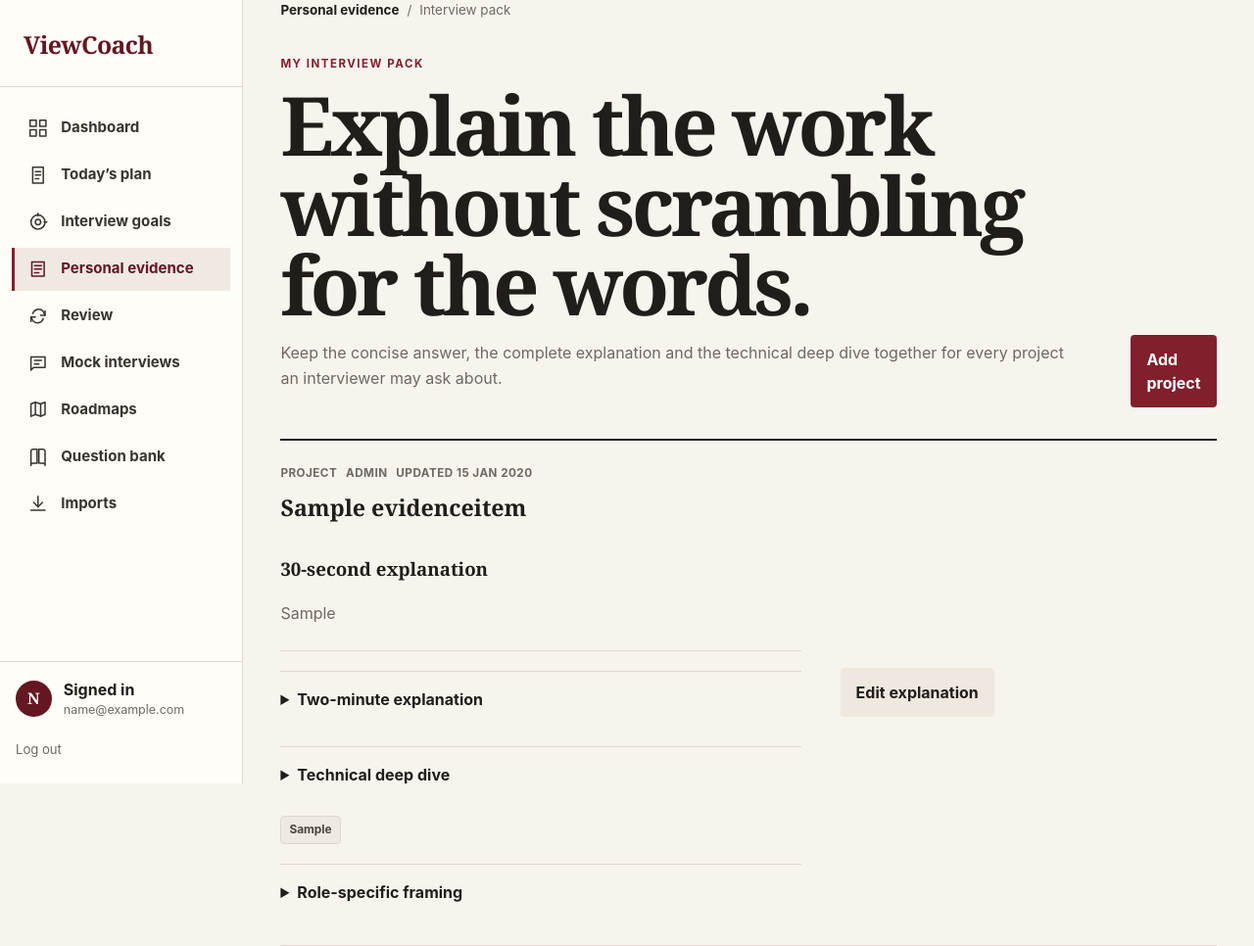
After one commit to nonluthando/ViewCoach, a Django app: page /evidence/interview-pack/ in a window 1280 px wide. The commit adds this page. Shown: the whole page at 98% size. Run offline with Django 5.2, Linux system fonts and the light colour scheme; a user stored in the database is signed in; tables that the repository leaves empty hold one stand-in row (values such as "Sample post"); some libraries are stand-ins or nearby versions.

Commit message:
feat: add personal interview project explanations

```diff
--- a/apps/evidence/models.py
+++ b/apps/evidence/models.py
@@ -60,6 +60,60 @@ class EvidenceItem(models.Model):
 
     def __str__(self):
         return self.title
+
+
+class ProjectExplanation(models.Model):
+    evidence = models.OneToOneField(
+        EvidenceItem,
+        on_delete=models.CASCADE,
+        related_name="project_explanation",
+    )
+    quick_pitch = models.TextField(
+        blank=True,
+        help_text="A concise explanation suitable for a 30-second answer.",
+    )
+    two_minute_answer = models.TextField(
+        blank=True,
+        help_text="The complete interview-ready project explanation.",
+    )
+    architecture = models.TextField(blank=True)
+    key_decisions = models.TextField(blank=True)
+    difficult_bug = models.TextField(blank=True)
+    testing_and_verification = models.TextField(blank=True)
+    ai_use = models.TextField(blank=True)
+    tradeoffs = models.TextField(blank=True)
+    improvements = models.TextField(blank=True)
+    scaling = models.TextField(blank=True)
+    likely_follow_ups = models.TextField(blank=True)
+    created_at = models.DateTimeField(auto_now_add=True)
+    updated_at = models.DateTimeField(auto_now=True)
+
+    def clean(self):
+        super().clean()
+        if self.evidence_id and self.evidence.source_type != EvidenceItem.SourceType.PROJECT:
+            raise ValidationError(
+                {"evidence": "Project explanations can only be attached to project evidence."}
+            )
+
+    @property
+    def has_deep_dive(self):
+        return any(
+            value.strip()
+            for value in (
+                self.architecture,
+                self.key_decisions,
+                self.difficult_bug,
+                self.testing_and_verification,
+                self.ai_use,
+                self.tradeoffs,
+                self.improvements,
+                self.scaling,
+                self.likely_follow_ups,
+            )
+        )
+
+    def __str__(self):
+        return f"Interview explanation: {self.evidence}"
 
 
 class DecisionRecord(models.Model):
--- a/apps/evidence/urls.py
+++ b/apps/evidence/urls.py
@@ -7,6 +7,16 @@ app_name = "evidence"
 urlpatterns = [
     path("", views.evidence_list, name="list"),
     path("new/", views.evidence_create, name="create"),
+    path(
+        "interview-pack/",
+        views.interview_pack,
+        name="interview_pack",
+    ),
+    path(
+        "projects/<int:evidence_id>/explanation/",
+        views.project_explanation_edit,
+        name="project_explanation_edit",
+    ),
     path("<int:evidence_id>/", views.evidence_detail, name="detail"),
     path("<int:evidence_id>/edit/", views.evidence_edit, name="edit"),
     path("<int:evidence_id>/delete/", views.evidence_delete, name="delete"),
--- a/apps/evidence/views.py
+++ b/apps/evidence/views.py
@@ -15,6 +15,7 @@ from .forms import (
     DecisionRecordForm,
     EvidenceItemForm,
     GoalEvidenceLinkForm,
+    ProjectExplanationForm,
     QuestionEvidenceLinkForm,
     TopicEvidenceLinkForm,
     TopicEvidenceProfileForm,
@@ -24,6 +25,7 @@ from .models import (
     DecisionRecord,
     EvidenceItem,
     GoalEvidenceLink,
+    ProjectExplanation,
     QuestionEvidenceLink,
     TopicEvidenceLink,
     TopicEvidenceProfile,
@@ -136,6 +138,63 @@ def evidence_detail(request, evidence_id):
             "goal_links": item.goal_links.select_related("goal"),
             "decision_form": DecisionRecordForm(),
             "story_form": BehaviouralStoryForm(),
+        },
+    )
+
+
+@login_required
+def interview_pack(request):
+    projects = (
+        _owned_evidence(request.user)
+        .filter(source_type=EvidenceItem.SourceType.PROJECT)
+        .prefetch_related("goal_links__goal")
+        .order_by("-updated_at", "title")
+    )
+    project_cards = []
+    for project in projects:
+        explanation = ProjectExplanation.objects.filter(evidence=project).first()
+        project_cards.append(
+            {
+                "project": project,
+                "explanation": explanation,
+                "goal_links": project.goal_links.all(),
+            }
+        )
+
+    return render(
+        request,
+        "evidence/interview_pack.html",
+        {"project_cards": project_cards},
+    )
+
+
+@login_required
+def project_explanation_edit(request, evidence_id):
+    item = get_object_or_404(
+        _owned_evidence(request.user),
+        pk=evidence_id,
+        source_type=EvidenceItem.SourceType.PROJECT,
+    )
+    explanation = ProjectExplanation.objects.filter(evidence=item).first()
+
+    if request.method == "POST":
+        form = ProjectExplanationForm(request.POST, instance=explanation)
+        if form.is_valid():
+            explanation = form.save(commit=False)
+            explanation.evidence = item
+            explanation.save()
+            messages.success(request, "Project interview explanation saved.")
+            return redirect("evidence:interview_pack")
+    else:
+        form = ProjectExplanationForm(instance=explanation)
+
+    return render(
+        request,
+        "evidence/project_explanation_form.html",
+        {
+            "form": form,
+            "item": item,
+            "is_editing": explanation is not None,
         },
     )
 
--- a/templates/evidence/evidence_list.html
+++ b/templates/evidence/evidence_list.html
@@ -13,7 +13,10 @@
             then reuse them across roadmap topics, questions and interview goals.
         </p>
     </div>
-    <a class="button" href="{% url 'evidence:create' %}">Add evidence</a>
+    <div class="evidence-header-actions">
+        <a class="button button-secondary" href="{% url 'evidence:interview_pack' %}">Interview pack</a>
+        <a class="button" href="{% url 'evidence:create' %}">Add evidence</a>
+    </div>
 </section>
 
 <form class="evidence-filter-panel" method="get">
--- /dev/null
+++ b/templates/evidence/interview_pack.html
@@ -0,0 +1,111 @@
+{% extends "base.html" %}
+
+{% block title %}My interview pack | ViewCoach{% endblock %}
+{% block body_class %}interview-pack-page{% endblock %}
+
+{% block content %}
+<nav class="evidence-breadcrumbs" aria-label="Breadcrumb">
+    <a href="{% url 'evidence:list' %}">Personal evidence</a>
+    <span aria-hidden="true">/</span>
+    <span>Interview pack</span>
+</nav>
+
+<section class="evidence-page-header">
+    <div>
+        <p class="eyebrow">My interview pack</p>
+        <h1>Explain the work without scrambling for the words.</h1>
+        <p>
+            Keep the concise answer, the complete explanation and the technical deep dive
+            together for every project an interviewer may ask about.
+        </p>
+    </div>
+    <a class="button" href="{% url 'evidence:create' %}">Add project</a>
+</section>
+
+{% if project_cards %}
+<section class="evidence-catalogue" aria-label="Project interview explanations">
+    {% for card in project_cards %}
+    <article class="evidence-card">
+        <div class="evidence-card-main">
+            <div class="evidence-card-meta">
+                <span>Project</span>
+                {% if card.project.role_or_context %}<span>{{ card.project.role_or_context }}</span>{% endif %}
+                <span>Updated {{ card.project.updated_at|date:"j M Y" }}</span>
+            </div>
+            <h2><a href="{% url 'evidence:detail' card.project.pk %}">{{ card.project.title }}</a></h2>
+
+            {% if card.explanation %}
+                {% if card.explanation.quick_pitch %}
+                <div class="evidence-record">
+                    <h3>30-second explanation</h3>
+                    {{ card.explanation.quick_pitch|linebreaks }}
+                </div>
+                {% endif %}
+
+                {% if card.explanation.two_minute_answer %}
+                <details class="evidence-add-panel">
+                    <summary>Two-minute explanation</summary>
+                    {{ card.explanation.two_minute_answer|linebreaks }}
+                </details>
+                {% endif %}
+
+                {% if card.explanation.has_deep_dive %}
+                <details class="evidence-add-panel">
+                    <summary>Technical deep dive</summary>
+                    {% if card.explanation.architecture %}<h4>Architecture and data flow</h4>{{ card.explanation.architecture|linebreaks }}{% endif %}
+                    {% if card.explanation.key_decisions %}<h4>Important decisions</h4>{{ card.explanation.key_decisions|linebreaks }}{% endif %}
+                    {% if card.explanation.difficult_bug %}<h4>Difficult bug or failure</h4>{{ card.explanation.difficult_bug|linebreaks }}{% endif %}
+                    {% if card.explanation.testing_and_verification %}<h4>Testing and verification</h4>{{ card.explanation.testing_and_verification|linebreaks }}{% endif %}
+                    {% if card.explanation.ai_use %}<h4>How I used AI</h4>{{ card.explanation.ai_use|linebreaks }}{% endif %}
+                    {% if card.explanation.tradeoffs %}<h4>Trade-offs</h4>{{ card.explanation.tradeoffs|linebreaks }}{% endif %}
+                    {% if card.explanation.improvements %}<h4>What I would improve</h4>{{ card.explanation.improvements|linebreaks }}{% endif %}
+                    {% if card.explanation.scaling %}<h4>How I would scale it</h4>{{ card.explanation.scaling|linebreaks }}{% endif %}
+                    {% if card.explanation.likely_follow_ups %}<h4>Likely follow-ups</h4>{{ card.explanation.likely_follow_ups|linebreaks }}{% endif %}
+                </details>
+                {% endif %}
+            {% else %}
+                <p class="muted">No interview explanation yet.</p>
+            {% endif %}
+
+            {% if card.project.technology_list %}
+            <div class="evidence-tag-row">
+                {% for technology in card.project.technology_list|slice:":6" %}
+                    <span>{{ technology }}</span>
+                {% endfor %}
+            </div>
+            {% endif %}
+
+            {% if card.goal_links %}
+            <details class="evidence-add-panel">
+                <summary>Role-specific framing</summary>
+                {% for link in card.goal_links %}
+                <article class="evidence-record">
+                    <h3>{{ link.goal.title }}</h3>
+                    <p><strong>{{ link.get_relevance_display }}</strong></p>
+                    {% if link.framing_notes %}
+                        {{ link.framing_notes|linebreaks }}
+                    {% else %}
+                        <p class="muted">No framing notes captured yet.</p>
+                    {% endif %}
+                </article>
+                {% endfor %}
+            </details>
+            {% endif %}
+        </div>
+        <div class="evidence-header-actions">
+            <a class="button button-secondary" href="{% url 'evidence:project_explanation_edit' card.project.pk %}">
+                {% if card.explanation %}Edit explanation{% else %}Build explanation{% endif %}
+            </a>
+        </div>
+    </article>
+    {% endfor %}
+</section>
+{% else %}
+<section class="evidence-empty-state">
+    <p class="eyebrow">No projects yet</p>
+    <h2>Add the projects you expect interviewers to ask about.</h2>
+    <p>Start with ScoreRent, ViewCoach or your strongest work example.</p>
+    <a class="button" href="{% url 'evidence:create' %}">Add first project</a>
+</section>
+{% endif %}
+{% endblock %}
```
Also changed, not shown: apps/evidence/admin.py (+8 -1 lines), apps/evidence/forms.py (+52 -0 lines), apps/evidence/tests/test_project_explanations.py (added, +137 -0 lines), templates/evidence/evidence_detail.html (+30 -0 lines), templates/evidence/project_explanation_form.html (added, +41 -0 lines), apps/evidence/migrations/0002_projectexplanation.py (added).
